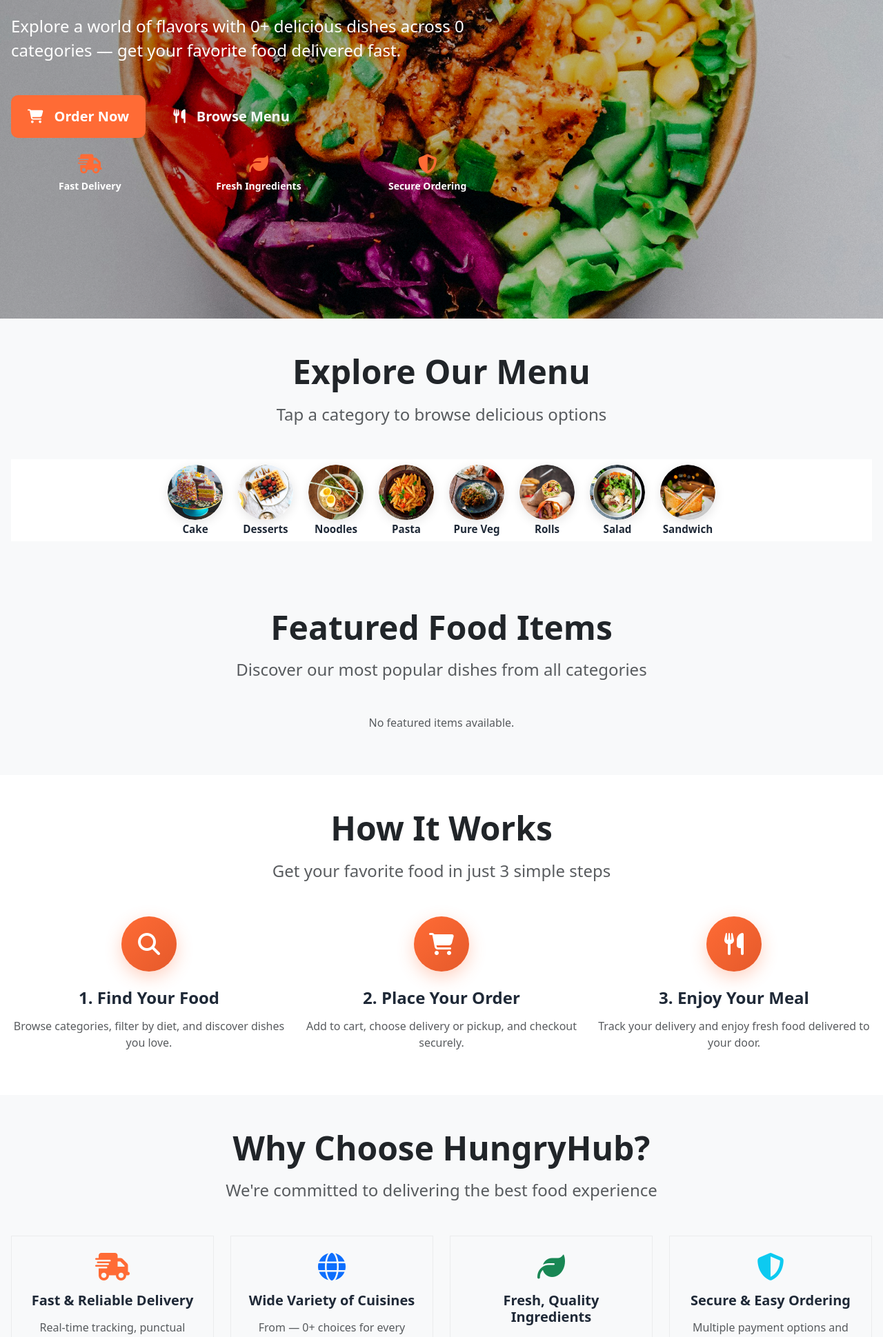
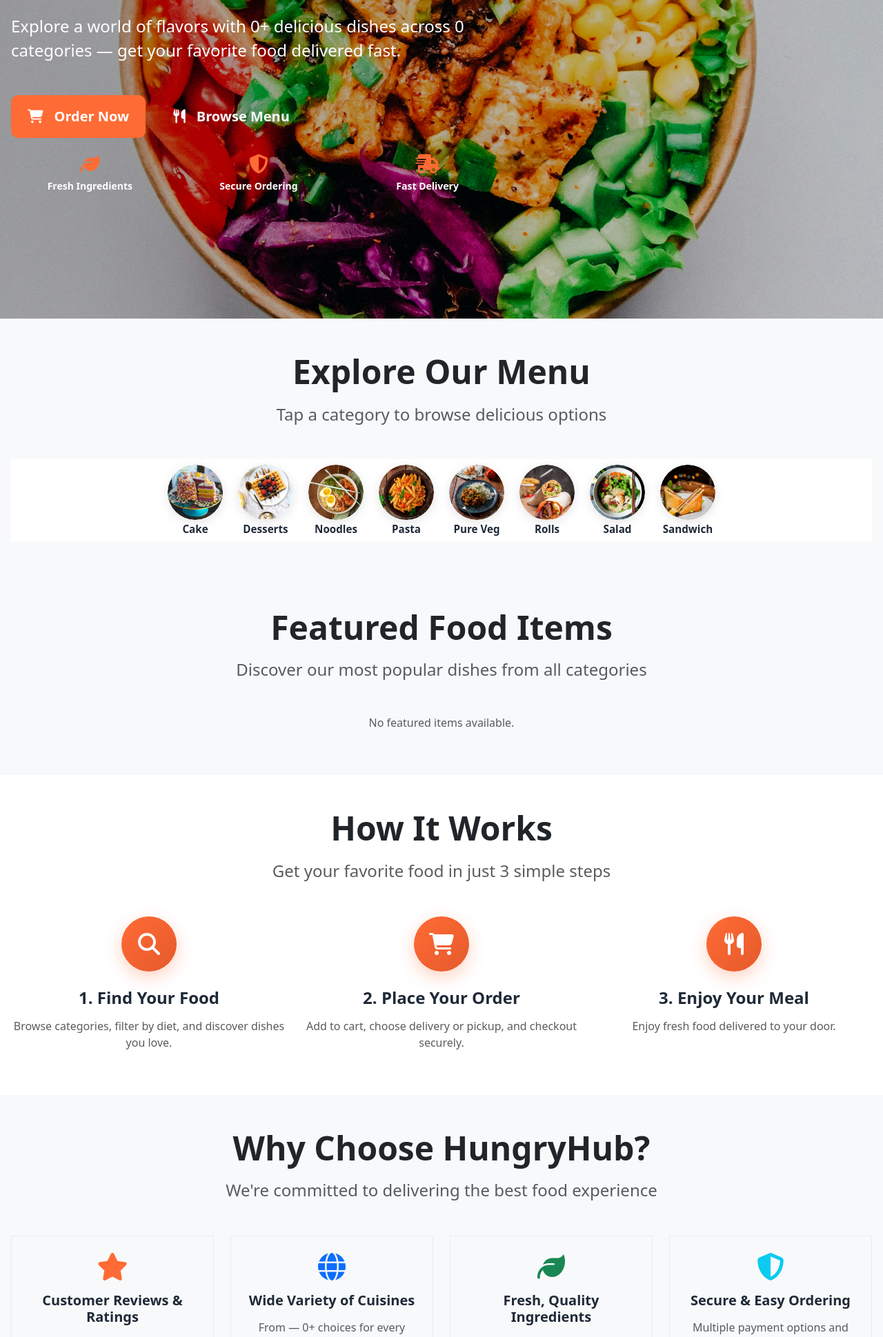
Before and after one commit to MehediNoorNeo/Online-Restaurant-HungryHub, a PHP site: page / in a window 1280 px wide; the page is wider, and only the part inside the window is pictured. Shown: the part 400-2339 px from the top of that part at 69% size. Run offline with PHP 8.4, Linux system fonts and the light colour scheme; data that the repository does not hold is empty.

Commit message:
Upadate home page

```diff
--- a/pages/index.php
+++ b/pages/index.php
@@ -41,8 +41,7 @@ try {
   // Fetch latest reviews with user names for homepage testimonials
   $stmt = $pdo->query("\n        SELECT r.review_text, r.rating, r.created_at,\n               COALESCE(u.name, 'Anonymous') AS user_name,\n               fi.name AS food_name, fi.image AS food_image\n        FROM reviews r\n        LEFT JOIN users u ON r.user_id = u.id\n        LEFT JOIN food_items fi ON r.food_id = fi.id\n        WHERE r.review_text IS NOT NULL AND TRIM(r.review_text) <> ''\n        ORDER BY r.created_at DESC\n        LIMIT 10\n    ");
   $latest_reviews = $stmt->fetchAll(PDO::FETCH_ASSOC);
-
-} catch(PDOException $e) {
+} catch (PDOException $e) {
   // Fallback values if database connection fails
   $featured_categories = [
     ['category' => 'Salad', 'item_count' => 8],
@@ -90,12 +89,6 @@ include '../components/index_header.php';
             <div class="row g-3 text-center animate-fade-in-delay-3">
               <div class="col-4">
                 <div class="feature-badge">
-                    <i class="fas fa-shipping-fast text-warning fs-3 mb-2"></i>
-                    <div class="small fw-semibold">Fast Delivery</div>
-                  </div>
-                </div>
-                <div class="col-4">
-                  <div class="feature-badge">
                   <i class="fas fa-leaf text-warning fs-3 mb-2"></i>
                   <div class="small fw-semibold">Fresh Ingredients</div>
                 </div>
@@ -104,6 +97,12 @@ include '../components/index_header.php';
                 <div class="feature-badge">
                   <i class="fas fa-shield-alt text-warning fs-3 mb-2"></i>
                   <div class="small fw-semibold">Secure Ordering</div>
+                </div>
+              </div>
+              <div class="col-4">
+                <div class="feature-badge">
+                  <i class="fas fa-shipping-fast text-warning fs-3 mb-2"></i>
+                  <div class="small fw-semibold">Fast Delivery</div>
                 </div>
               </div>
             </div>
@@ -188,7 +187,10 @@ include '../components/index_header.php';
           const imagePath = `../${foodItem.image}`;
 
           // Get review data for this food item
-                const reviews = reviewData[foodItem.id] || { avg_rating: 0, review_count: 0 };
+          const reviews = reviewData[foodItem.id] || {
+            avg_rating: 0,
+            review_count: 0
+          };
           const rating = reviews.avg_rating;
           const reviewCount = reviews.review_count;
 
@@ -311,7 +313,8 @@ include '../components/index_header.php';
               <i class="fas fa-utensils text-white fs-2"></i>
             </div>
             <h4 class="fw-bold mb-3">3. Enjoy Your Meal</h4>
-              <p class="text-muted">Track your delivery and enjoy fresh food delivered to your door.</p>
+            <!-- <p class="text-muted">Track your delivery and enjoy fresh food delivered to your door.</p> -->
+            <p class="text-muted">Enjoy fresh food delivered to your door.</p>
           </div>
         </div>
       </div>
@@ -330,10 +333,10 @@ include '../components/index_header.php';
         <div class="col-md-6 col-lg-3">
           <div class="feature-card text-center p-4 h-100">
             <div class="feature-icon mb-3">
-                <i class="fas fa-shipping-fast text-warning fs-1"></i>
+              <i class="fas fa-star text-warning fs-1"></i>
             </div>
-              <h5 class="fw-bold mb-3">Fast & Reliable Delivery</h5>
-              <p class="text-muted">Real-time tracking, punctual riders, and warm food on arrival.</p>
+            <h5 class="fw-bold mb-3">Customer Reviews & Ratings</h5>
+            <p class="text-muted">Read authentic reviews and ratings from our satisfied customers before ordering.</p>
           </div>
         </div>
 
```
Lines whose indentation alone changed are shown as unchanged.
